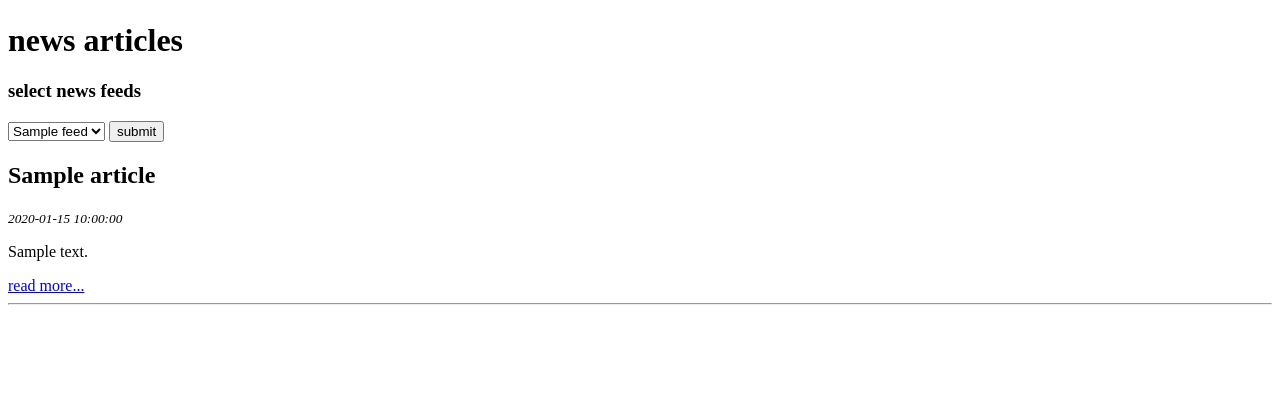
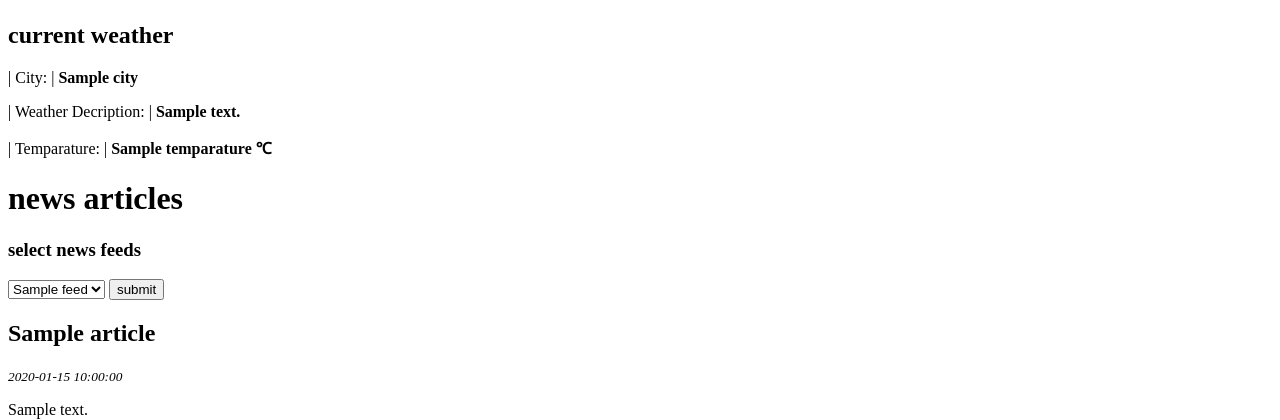
Before and after one commit to Charanos/headlines, a Flask app: template templates/index.html in a window 1280 px wide. Shown: the part 58-478 px from the top of the page. Run offline with Flask 2, Linux system fonts and the light colour scheme; the template is opened without the code that fills it: most values are stand-ins (such as "Sample title", 1, 10 or a date in 2020).

Commit message:
weather info

```diff
--- a/main.py
+++ b/main.py
@@ -1,5 +1,8 @@
 import os
+import json
 import feedparser
+import urllib.parse
+import urllib.request
 from flask import Flask, render_template, session, request
 
 
@@ -14,6 +17,22 @@ rss_feeds = {
 }
 
 
+def get_weather(query):
+    api_url = "http://api.openweathermap.org/data/2.5/weather?q={}&units=metric&appid=fea3eec3aef8e1bac0473be01228c0a6"
+    query = urllib.parse.quote(query)
+    url = api_url.format(query)
+    data = urllib.request.urlopen(url).read()
+    parsed = json.loads(data)
+    weather = None
+    if parsed.get('weather'):
+        weather = {
+            "city": parsed["name"],
+            "temparature": parsed["main"]["temp"],
+            "description": parsed["weather"][0]["description"]
+        }
+    return weather
+
+
 @app.route('/')
 def get_news():
     query = request.args.get('publication')
@@ -23,7 +42,8 @@ def get_news():
         publication = query.lower()
 
     feed = feedparser.parse(rss_feeds[publication])
-    return render_template('index.html', rss_feeds=rss_feeds, articles=feed['entries'])
+    weather = get_weather("Machakos, KE")
+    return render_template('index.html', weather=weather, rss_feeds=rss_feeds, articles=feed['entries'])
 
 
 if __name__ == '__main__':
--- a/templates/index.html
+++ b/templates/index.html
@@ -12,6 +12,19 @@
         <h1 class="heading">Headlines</h1>
     </header>
 
+    <h2 class="sub-heading">
+        current weather
+    </h2>
+    <p class="lead">
+        | City: | <b> {{ weather.city }} </b>
+    </p>
+    <p class="lead">
+        | Weather Decription: | <b>{{ weather.description }} </b>
+     </p>
+    <p class="lead">
+        | Temparature: | <b> {{ weather.temparature }} &#8451; </b>
+     </p>
+
     <h1 class="sub-heading">
         news articles
     </h1>
@@ -19,7 +32,6 @@
     <h3 class="sub-sub-heading">
         select news feeds
     </h3>
-
     <form action="" class="news_feeds">
         <select name="publication" id="rss_feeds">
             {% for feed in rss_feeds %}
```
